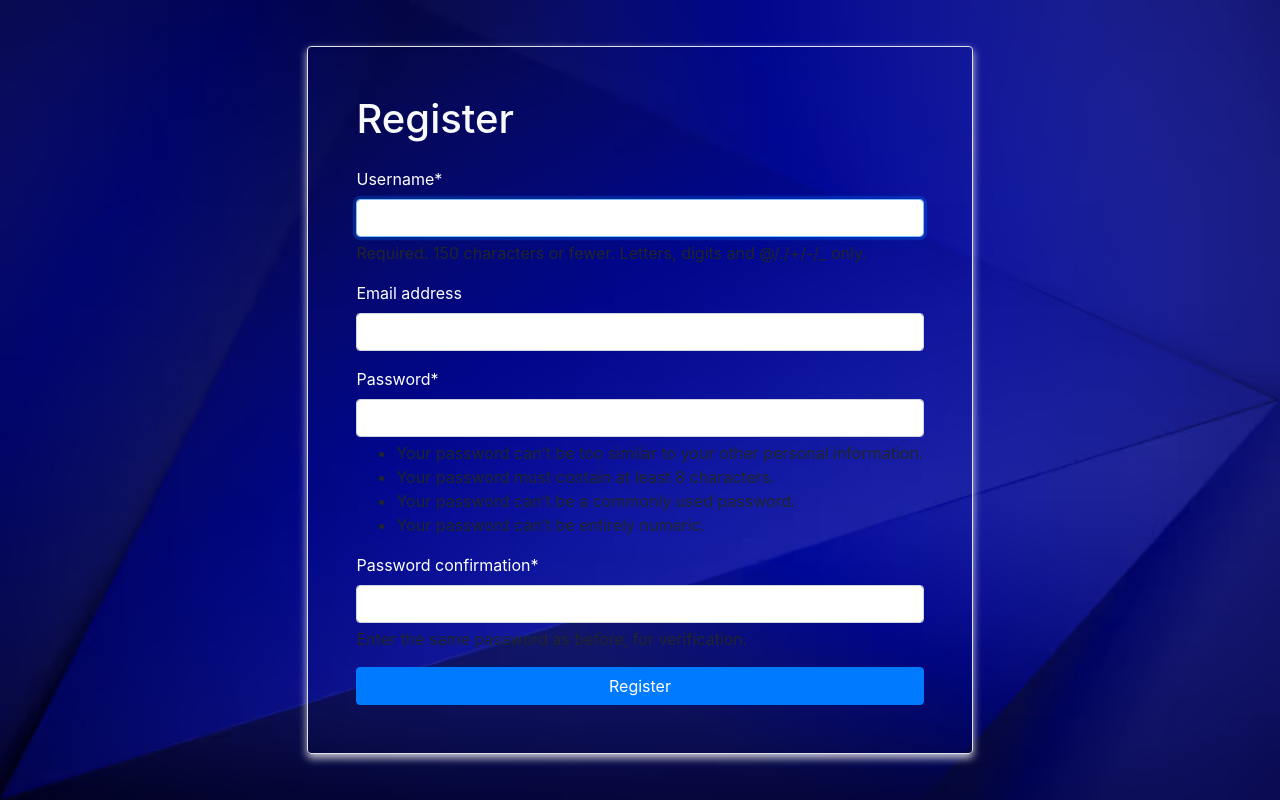
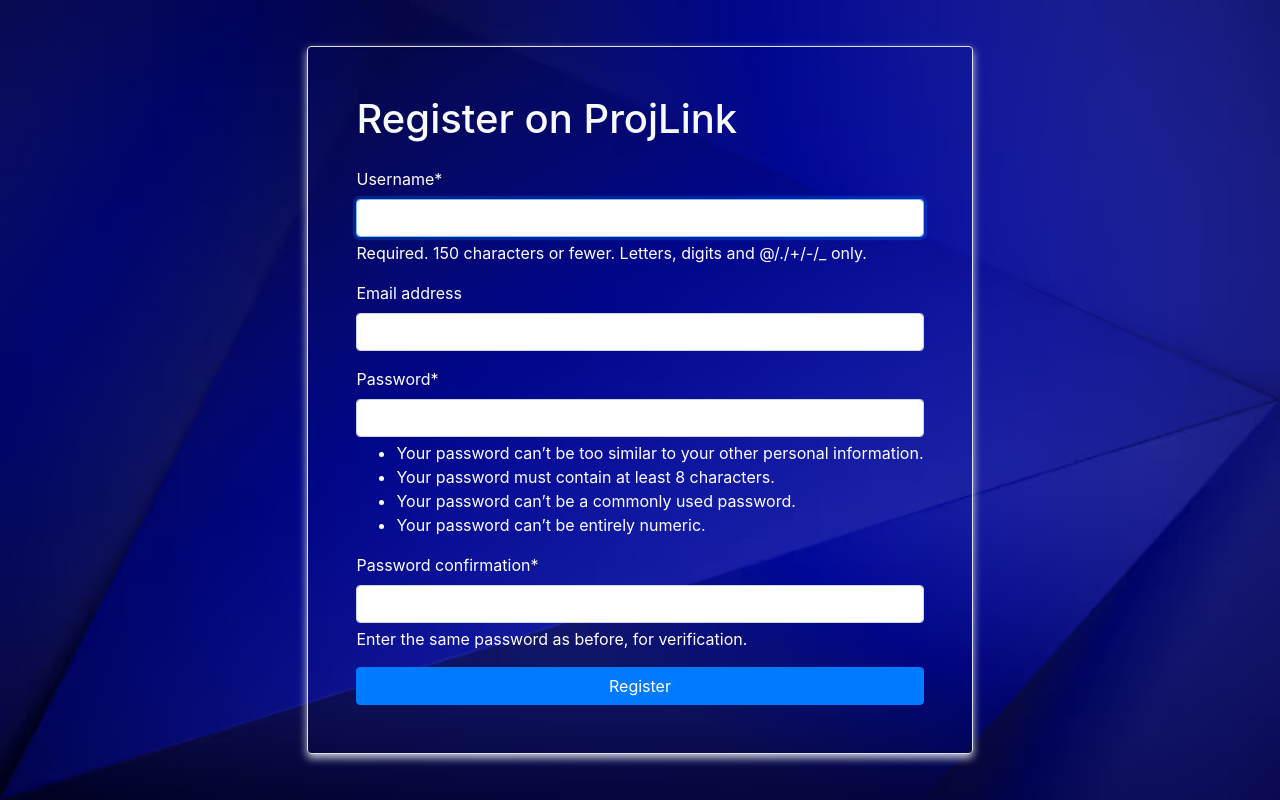
Before and after one commit to D-Eva-Code/Project_management_system, a Django app: page /user/register in a window 1280 px wide. Run offline with Django 5.2, Linux system fonts and the light colour scheme; some libraries are stand-ins or nearby versions.

Commit message:
updated register form text

```diff
--- a/project_management_system/userapp/templates/register.html
+++ b/project_management_system/userapp/templates/register.html
@@ -17,6 +17,7 @@
             padding: 30px;
             border-radius: 15px;
             min-width: 350px;
+            color: white;
         }
         .bg-transparent label,
         .bg-transparent .helptext,
@@ -25,8 +26,7 @@
     color: white !important;
 }
         .bg-transparent .errorlist li,
-    .bg-transparent .invalid-feedback,
-    .bg-transparent .form-control.is-invalid + .errorlist li {
+    .bg-transparent .invalid-feedback {
     color: #ffdddd !important; /* light red for errors */
 }
         .light-shadow {
@@ -55,8 +55,8 @@
                 background-position: center;">
 
         <!-- Form container -->
-        <div class="border border-3 p-5 rounded bg-transparent m-4 light-shadow" style="min-width: 350px; text-light">
-            <h1 class="mb-4 text-light">Register</h1>
+        <div class="border border-3 p-5 rounded bg-transparent m-4 light-shadow" style="min-width: 350px;">
+            <h1 class="mb-4 text-light">Register on ProjLink</h1>
             <form method="post">
                 {% csrf_token %}
                 {{ form|crispy }}
```
